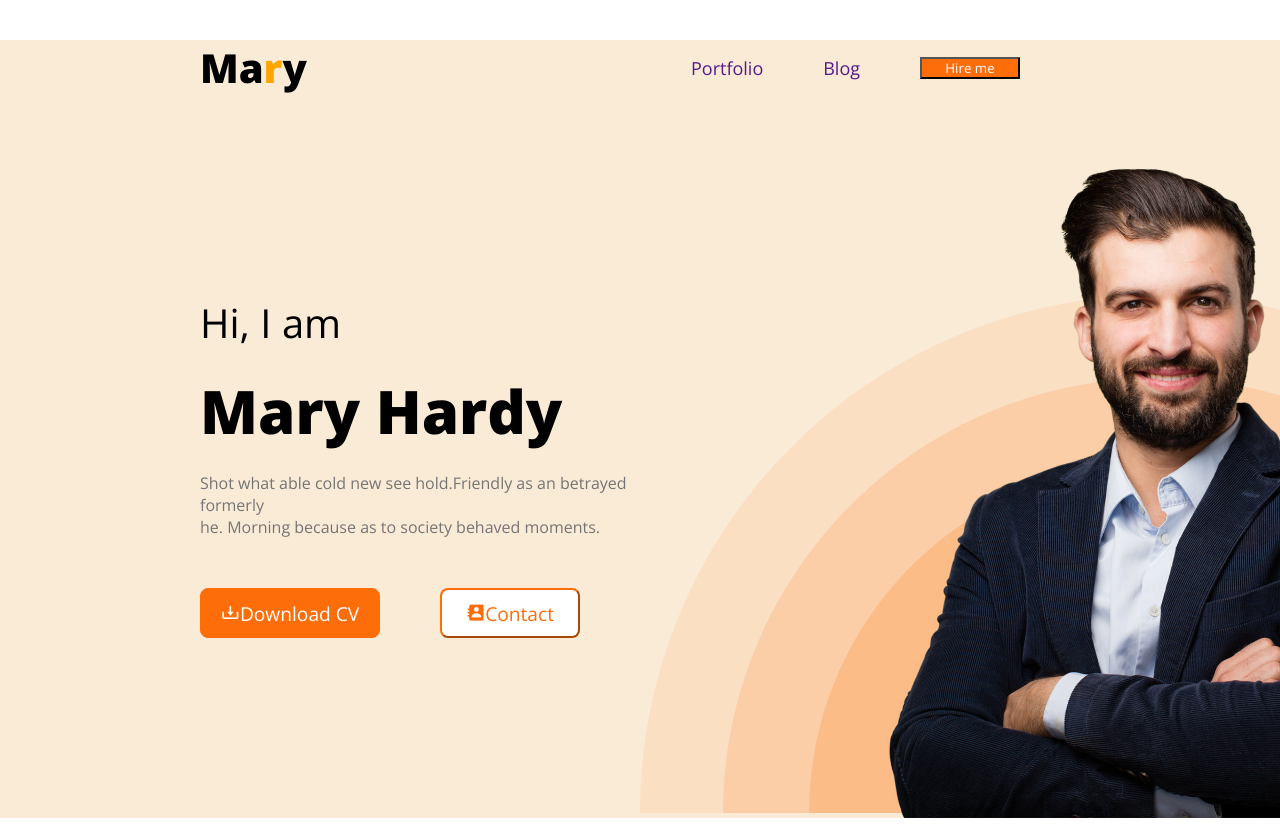
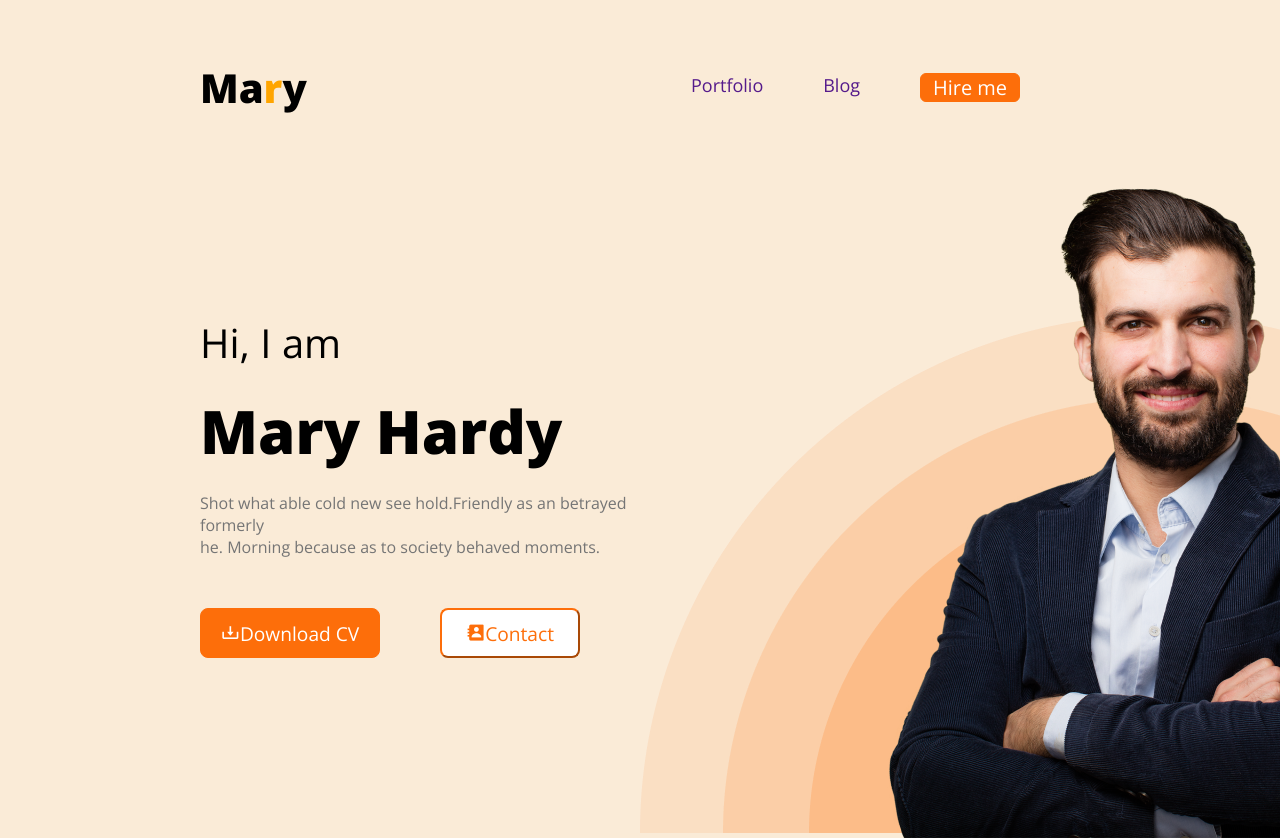
Before and after one commit to aseerjawad/Hardy-portfolio, a plain HTML site: page index.html in a window 1280 px wide. Shown: the top 840 px of the page. Drawn offline with nearby package versions, Linux system fonts and the light colour scheme.

Commit message:
a little upgradation

```diff
--- a/styles/navbar.css
+++ b/styles/navbar.css
@@ -1,50 +1,58 @@
 @import url('https://fonts.googleapis.com/css2?family=Open+Sans:wght@800&display=swap');
 
-header{
-    background-color: antiquewhite;
-}
-
-
-
-*{
+* {
     padding: 0;
     margin: 0;
     box-sizing: border-box;
     font-family: 'Open Sans', sans-serif;
 }
 
+header {
+    background-color: antiquewhite;
+    padding-top: 60px;
+}
+
+
+
+
+
 /* nav section---------------------------------------- */
-nav{
+nav {
     display: flex;
     justify-content: space-between;
     /* background-color: antiquewhite; */
-    margin: 40px 200px;
+    /* margin: 40px 200px; */
+    margin: 0 200px 40px 200px;
 }
-.nav_bar{
+
+.nav_bar {
     /* background-color: aqua; */
-    display:flex;
+    display: flex;
     justify-content: center;
     align-items: center;
 }
 
-.nav_bar > ul{
+.nav_bar>ul {
     display: flex;
 }
-.Hire_me{
+
+.Hire_me {
     background-color: #FD6E0A;
     color: white;
     width: 100px;
-    height: ;
+    border: 1px solid #FD6E0A;
+    font-size: 20px;
+    border-radius: 6px;
 }
 
-.nav_bar > ul >li{
+.nav_bar>ul>li {
     list-style: none;
     margin-right: 60px;
     font-weight: 00;
 
 }
 
-.nav_bar > ul >li > a{
+.nav_bar>ul>li>a {
     text-decoration: none;
     font-family: 'Open Sans', sans-serif;
     font-size: 18px;
```
